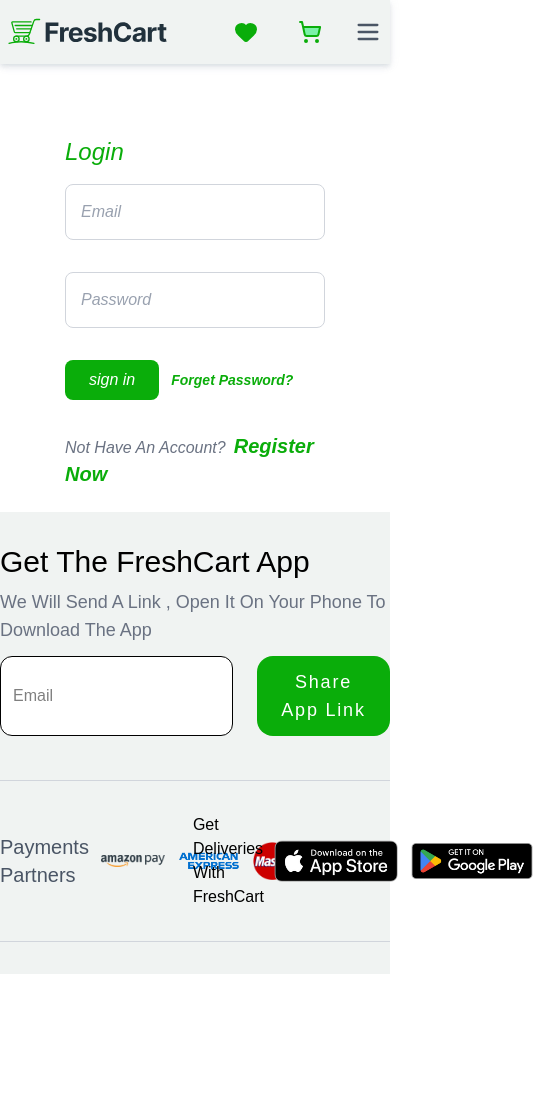
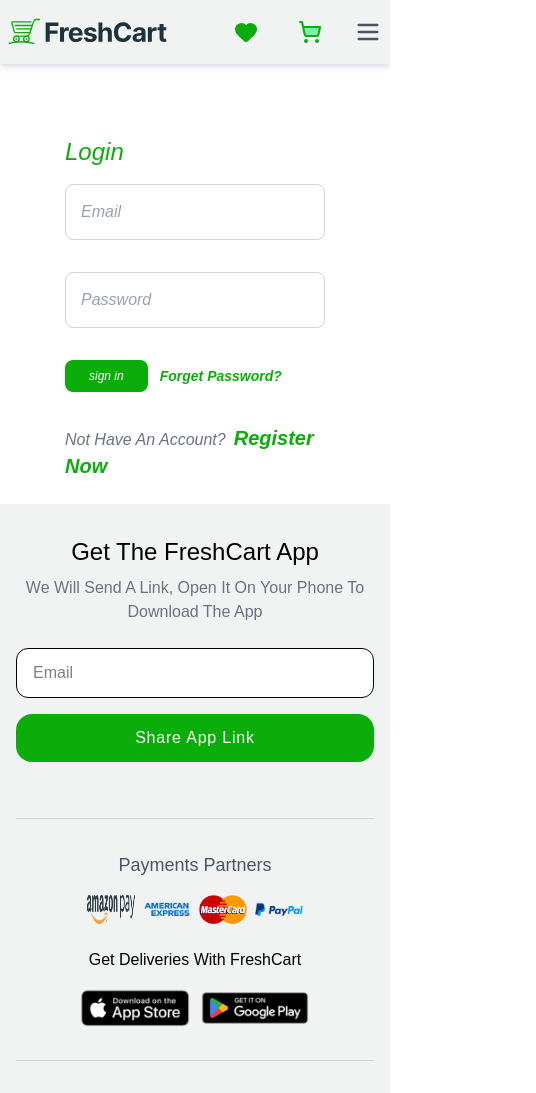
Before and after one commit to ENassef/E-Commerce, a React (Vite) app: page /login in a window 390 px wide. Shown: the whole page, 536 px wide, since content can reach past the window. Before the commit the page ends 974 px from the top, so only its background shows below. Built offline with nearby package versions, Linux system fonts and the light colour scheme; no server answers.

Commit message:
responsive adjustment

```diff
--- a/package.json
+++ b/package.json
@@ -21,10 +21,8 @@
     "lucide": "^0.515.0",
     "lucide-react": "^0.516.0",
     "react": "^18.3.1",
-    "react-detect-offline": "^2.4.5",
     "react-dom": "^18.3.1",
     "react-helmet": "^6.1.0",
-    "react-icons": "^5.5.0",
     "react-router-dom": "^6.26.2",
     "sonner": "^2.0.6",
     "swiper": "^11.2.10",
--- a/src/Components/Footer/Footer.jsx
+++ b/src/Components/Footer/Footer.jsx
@@ -1,52 +1,64 @@
 import React from "react";
-import amazon from '../../assets/images/amazon-pay.png'
-import american from '../../assets/images/American-Express-Color.png'
-import paypal from '../../assets/images/paypal.png'
-import master from '../../assets/images/mastercard.webp'
-import googlePlay from '../../assets/images/get-google-play.png'
-import apple from '../../assets/images/get-apple-store.png'
-export default function () {
+import amazon from '../../assets/images/amazon-pay.png';
+import american from '../../assets/images/American-Express-Color.png';
+import paypal from '../../assets/images/paypal.png';
+import master from '../../assets/images/mastercard.webp';
+import googlePlay from '../../assets/images/get-google-play.png';
+import apple from '../../assets/images/get-apple-store.png';
+
+export default function Footer() {
     return (
-        <>
-            <footer className=" w-screen py-8 mt-6 bg-light-color">
-                <div className="container space-y-3">
+        <footer className="w-full py-8 mt-6 bg-light-color">
+            <div className="container mx-auto px-4 space-y-6 md:space-y-8">
                 {/* Title */}
-                    <div className="space-y-2">
-                        <h2 className="text-3xl font-extralight">
+                <div className="space-y-2 text-center md:text-left">
+                    <h2 className="text-2xl md:text-3xl font-extralight">
                         get the freshCart app
                     </h2>
-                        <p className="text-gray-500 text-lg">
-                            we will send a link , open it on your phone to
-                            download the app
+                    <p className="text-gray-500 text-base md:text-lg">
+                        we will send a link, open it on your phone to download the app
                     </p>
                 </div>
 
                 {/* Input */}
-                    <div className="flex space-x-6 pb-8" >
-                        <input type="email" className="px-3 grow bg-white rounded-xl border border-black " placeholder="Email"/>
-                        <button className="py-3 px-6 bg-maincolor cursor-pointer rounded-2xl text-lg text-white capitalize tracking-widest">share app link</button>
+                <div className="flex flex-col md:flex-row gap-4 pb-8">
+                    <input
+                        type="email"
+                        className="px-4 py-3 md:py-2 w-full md:w-auto flex-grow bg-white rounded-xl border border-black"
+                        placeholder="Email"
+                    />
+                    <button className="py-3 px-6 bg-maincolor cursor-pointer rounded-2xl text-base md:text-lg text-white capitalize tracking-wider md:tracking-widest whitespace-nowrap">
+                        share app link
+                    </button>
                 </div>
 
-                    {/* Payment & Download  */}
-                    <div className="flex justify-between border-y-1 border-gray-300 py-8">
+                {/* Payment & Download */}
+                <div className="flex flex-col md:flex-row justify-between gap-6 border-t border-b border-gray-300 py-8">
                     {/* payment */}
-                        <div className="flex items-center space-x-3">
-                            <p className="text-xl font-light text-gray-600">payments partners </p>
-                            <img src={amazon} alt=""  className="w-16"/>
-                            <img src={american} alt=""  className="w-16"/>
-                            <img src={master} alt=""  className="w-16"/>
-                            <img src={paypal} alt=""  className="w-16"/>
+                    <div className="flex flex-col md:flex-row items-center gap-4">
+                        <p className="text-lg md:text-xl font-light text-gray-600 whitespace-nowrap">
+                            payments partners
+                        </p>
+                        <div className="flex flex-wrap justify-center gap-2 md:gap-3">
+                            <img src={amazon} alt="Amazon Pay" className="w-12 md:w-16 h-auto"/>
+                            <img src={american} alt="American Express" className="w-12 md:w-16 h-auto"/>
+                            <img src={master} alt="Mastercard" className="w-12 md:w-16 h-auto"/>
+                            <img src={paypal} alt="Paypal" className="w-12 md:w-16 h-auto"/>
+                        </div>
                     </div>
 
                     {/* download */}
-                        <div className="flex items-center space-x-2">
-                            <p>get deliveries with freshCart </p>
-                            <img src={apple} alt="" className="w-32 cursor-pointer"/>
-                            <img src={googlePlay} alt="" className="w-32 cursor-pointer"/>
+                    <div className="flex flex-col sm:flex-row items-center gap-4">
+                        <p className="text-center sm:text-left">
+                            get deliveries with freshCart
+                        </p>
+                        <div className="flex gap-2">
+                            <img src={apple} alt="App Store" className="w-28 md:w-32 h-auto cursor-pointer"/>
+                            <img src={googlePlay} alt="Google Play" className="w-28 md:w-32 h-auto cursor-pointer"/>
+                        </div>
                     </div>
                 </div>
             </div>
         </footer>
-        </>
     );
 }
--- a/src/Components/Layout/Layout.jsx
+++ b/src/Components/Layout/Layout.jsx
@@ -6,7 +6,7 @@
 export default function Layout() {
     return (
         <>
-                <main className="flex flex-col min-h-screen max-w-screen">
+                <main className="flex flex-col min-h-screen max-w-screen overflow-x-hidden">
                     <NavBar />
                     <div className="grow">
                         <Outlet />
--- a/src/Pages/Home/Home.jsx
+++ b/src/Pages/Home/Home.jsx
@@ -62,7 +62,7 @@
                 <Loading />
             ) : (
                 <>
-                    <div className="grid grid-cols-1 md:grid-cols-3 gap-4 px-4 mb-8 h-[750px]">
+                    <div className="grid grid-cols-1 md:grid-cols-3 md:gap-4 gap-1  px-4 mb-8 h-[750px]">
                         {/* Main image - full width on mobile, 2 columns on desktop */}
                         <div className="md:col-span-2 h-full md:h-[750px] w-full ">
                             <img
--- a/src/Pages/Login/Login.jsx
+++ b/src/Pages/Login/Login.jsx
@@ -130,7 +130,7 @@
                                     <button
                                         disabled={btnStatus}
                                         type="submit"
-                                        className="w-fit max-w-[95px] bg-maincolor cursor-pointer text-white py-2 px-6 rounded-lg hover:bg-maincolor-dark transition-colors duration-200"
+                                        className="w-fit max-w-[95px] text-xs md:text-[16px] bg-maincolor cursor-pointer text-white py-2 px-6 rounded-lg hover:bg-maincolor-dark transition-colors duration-200"
                                     >
                                         {loading ? (
                                             <LoaderCircle className="animate-spin" />
```
Also changed, not shown: 1 other file (tests, documents, lock files or other folders). Lines whose indentation alone changed are shown as unchanged.
